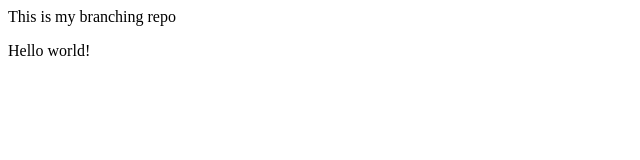
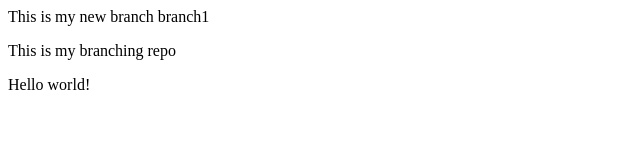
Before and after one commit to msrk28/branch_merge, a plain HTML site: page index.html in a window 1280 px wide. Shown: the whole page, without its empty margins (0-640 px from the left). Drawn offline with Linux system fonts and the light colour scheme.

Commit message:
add new branch1

```diff
--- a/index.html
+++ b/index.html
@@ -1,2 +1,3 @@
+<p>This is my new branch branch1</p>
 <p>This is my branching repo</p>
 <p>Hello world!</p>
```
Also changed, not shown: 1 other file.
